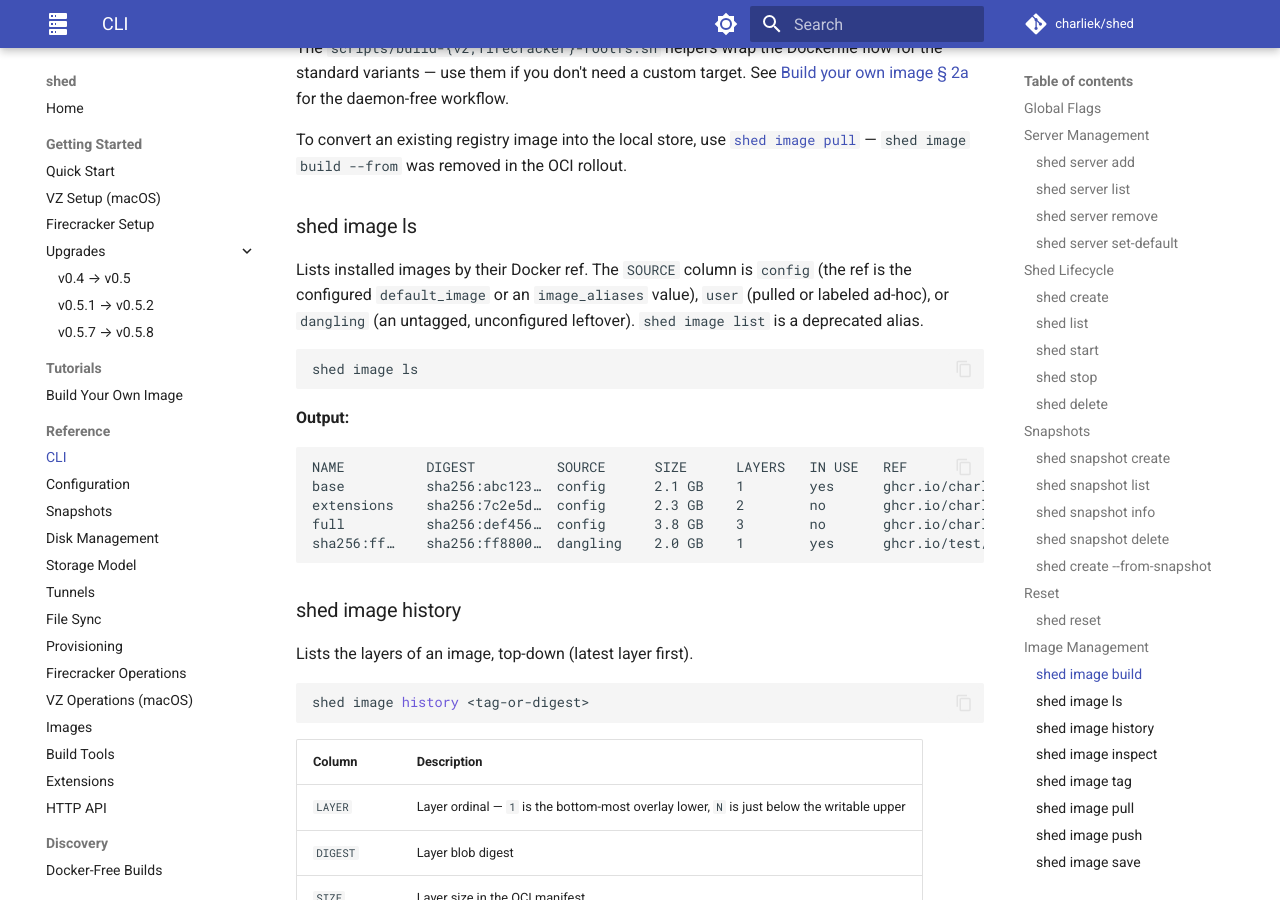
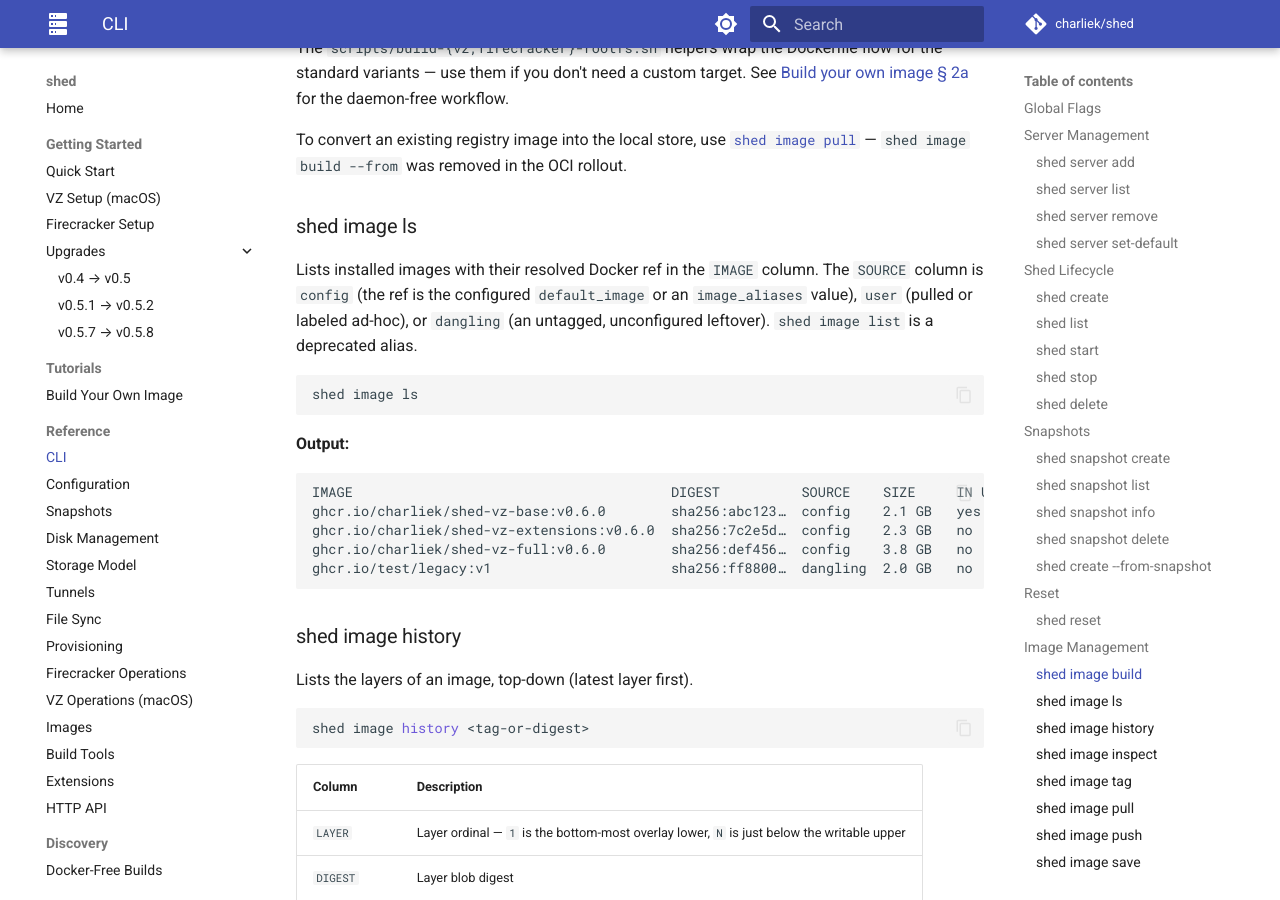
Before and after one commit to charliek/shed, an MkDocs documentation site: the page built from docs/reference/cli.md, in a window 1280 px wide and 900 px high, scrolled down 8094 px. Built offline with MkDocs 1.6.1 and Material for MkDocs 9.7.7, drawn with Linux system fonts in a browser that asks for light colours; comment, search, counter and statistics services are not loaded.

Commit message:
docs: fix shed image ls example table + create-request example (CodeRabbit)
- cli.md: the shed image ls example output still showed the old
  NAME/.../LAYERS/REF columns; replace with the real IMAGE/DIGEST/SOURCE/
  SIZE/IN USE layout (IMAGE = the Docker ref).
- api.md: POST /api/sheds example used a bare 'shed-base:latest'; use a
  documented alias ('full') to match the field description.

Co-Authored-By: Claude Opus 4.7 <noreply@anthropic.com>

````diff
--- a/docs/reference/cli.md
+++ b/docs/reference/cli.md
@@ -332,7 +332,11 @@ removed in the OCI rollout.
 
 ### shed image ls
 
-Lists installed images by their Docker ref. The `SOURCE` column is `config` (the ref is the configured `default_image` or an `image_aliases` value), `user` (pulled or labeled ad-hoc), or `dangling` (an untagged, unconfigured leftover). `shed image list` is a deprecated alias.
+Lists installed images with their resolved Docker ref in the `IMAGE`
+column. The `SOURCE` column is `config` (the ref is the configured
+`default_image` or an `image_aliases` value), `user` (pulled or labeled
+ad-hoc), or `dangling` (an untagged, unconfigured leftover). `shed image
+list` is a deprecated alias.
 
 ```bash
 shed image ls
@@ -341,11 +345,11 @@ shed image ls
 **Output:**
 
 ```text
-NAME          DIGEST          SOURCE      SIZE      LAYERS   IN USE   REF
-base          sha256:abc123…  config      2.1 GB    1        yes      ghcr.io/charliek/shed-vz-base:v0.5.1
-extensions    sha256:7c2e5d…  config      2.3 GB    2        no       ghcr.io/charliek/shed-vz-extensions:v0.5.1
-full          sha256:def456…  config      3.8 GB    3        no       ghcr.io/charliek/shed-vz-full:v0.5.1
-sha256:ff…    sha256:ff8800…  dangling    2.0 GB    1        yes      ghcr.io/test/legacy:v1
+IMAGE                                       DIGEST          SOURCE    SIZE     IN USE
+ghcr.io/charliek/shed-vz-base:v0.6.0        sha256:abc123…  config    2.1 GB   yes
+ghcr.io/charliek/shed-vz-extensions:v0.6.0  sha256:7c2e5d…  config    2.3 GB   no
+ghcr.io/charliek/shed-vz-full:v0.6.0        sha256:def456…  config    3.8 GB   no
+ghcr.io/test/legacy:v1                      sha256:ff8800…  dangling  2.0 GB   no
 ```
 
 ### shed image history
````
Also changed, not shown: docs/reference/api.md (+1 -1 lines).
